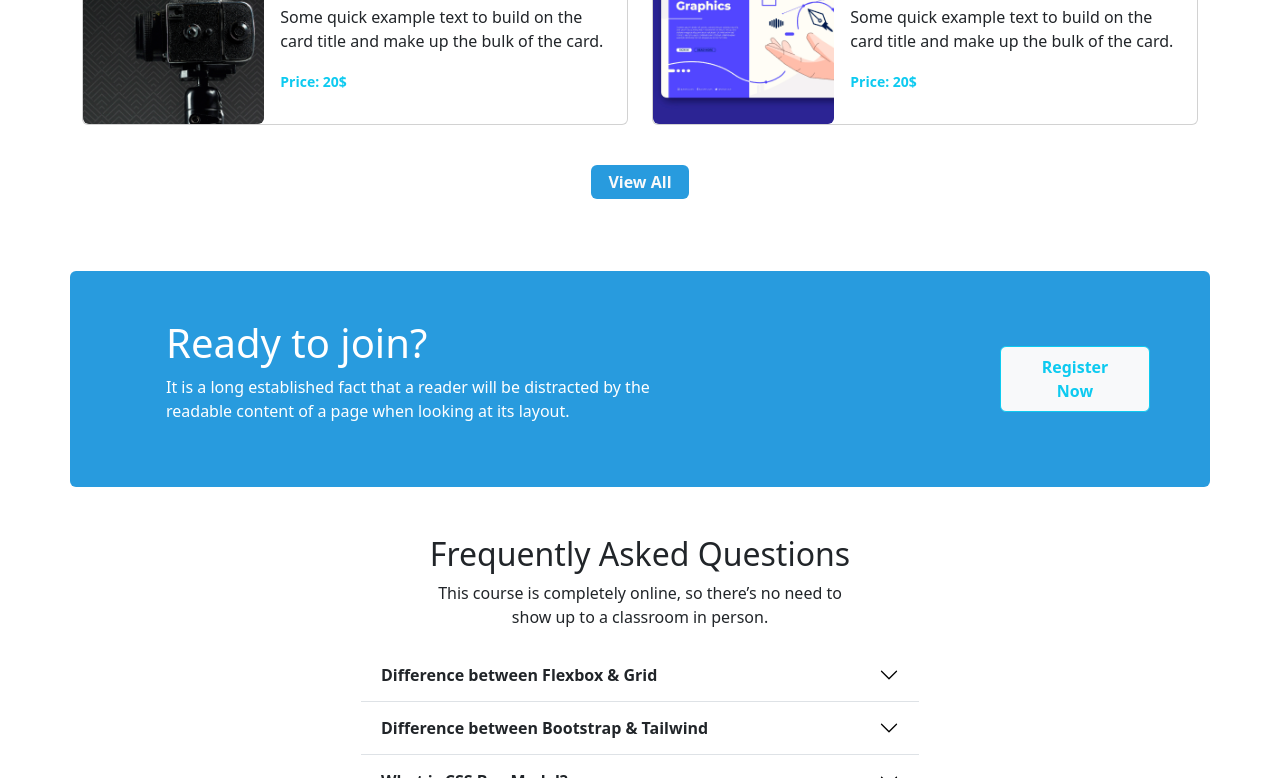
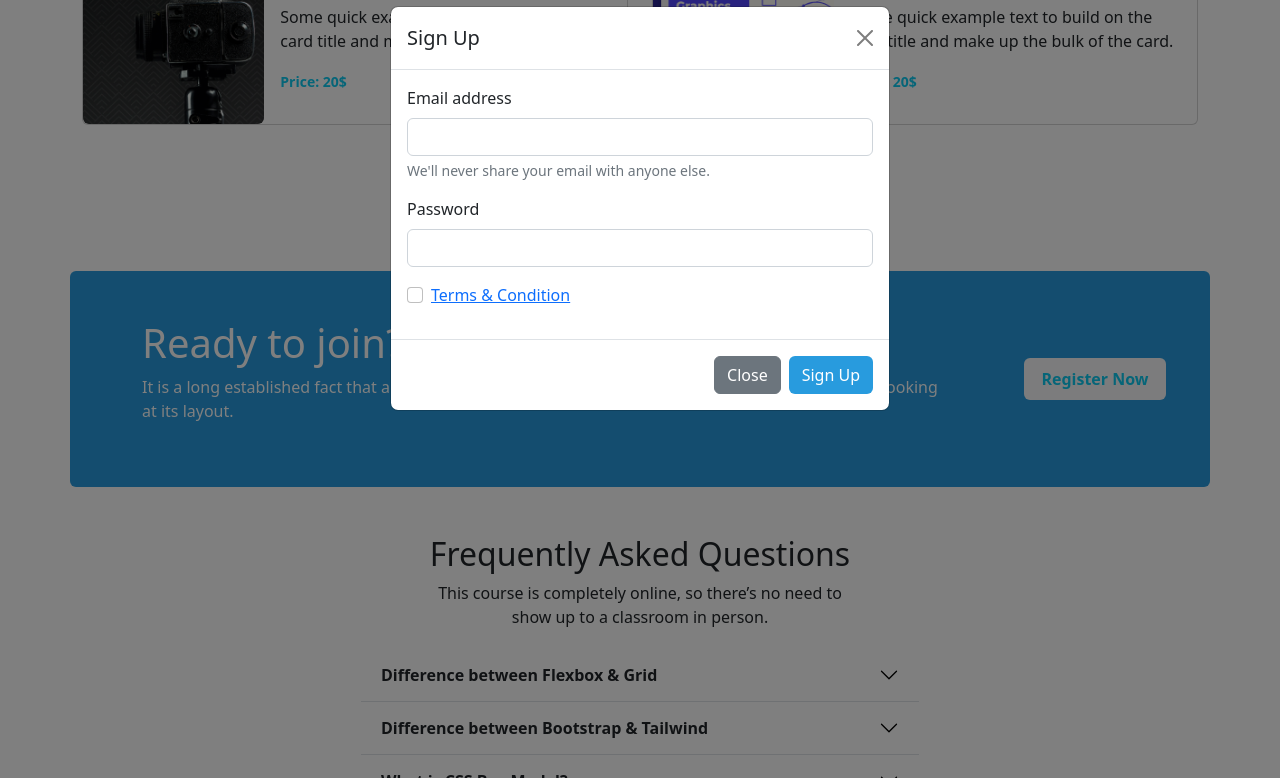
Before and after one commit to rftzmn/TechAcademy-Landing-Page-Bootstrap, a plain HTML site: page index.html in a window 1280 px wide. Both pictures are taken after a click on the button "Register Now". Shown: the part 1363-2141 px from the top of the page. Drawn offline with nearby package versions, Linux system fonts and the light colour scheme.

Commit message:
ready to join bug fixed & modall added in Ready to join section

```diff
--- a/index.html
+++ b/index.html
@@ -73,8 +73,10 @@
         <div class="carousel-item active">
           <img src="images/cover/cover-1.png" class="d-block w-100" alt="..."/ >
           <div class="carousel-caption">
-            <h2>Get Started Digital</h2>
-            <h2>Learning</h2>
+            <h2>
+              Get Started Digital
+              <span class="d-md-block">Learning</span>
+            </h2>
             <p>
               This text is quite long, and will be truncated once displayed.
             </p>
@@ -89,8 +91,10 @@
         <div class="carousel-item">
           <img src="images/cover/cover-2.jpg" class="d-block w-100" alt="..." />
           <div class="carousel-caption">
-            <h2>Get Started Digital</h2>
-            <h2>Learning</h2>
+            <h2>
+              Get Started Digital <span class="d-md-block">Learning</span>
+            </h2>
+
             <p>
               This text is quite long, and will be truncated once displayed.
             </p>
@@ -105,8 +109,10 @@
         <div class="carousel-item">
           <img src="images/cover/cover-3.jpg" class="d-block w-100" alt="..." />
           <div class="carousel-caption">
-            <h2>Get Started Digital</h2>
-            <h2>Learning</h2>
+            <h2>
+              Get Started Digital <span class="d-md-block">Learning</span>
+            </h2>
+
             <p>
               This text is quite long, and will be truncated once displayed.
             </p>
@@ -317,24 +323,102 @@
 
     <!-- Ready to join -->
     <div class="container my-5">
-      <div class="row button-color text-white px-5 py-5 rounded">
-        <div class="col-lg-10 col-md-12 ps-5 custom-responsive-center">
+      <div class="row button-color text-white px-4 py-5 rounded">
+        <div class="col-md-12 col-lg-10 custom-responsive-center px-5 mx-auto">
           <h1 class="text-md-right">Ready to join?</h1>
           <p>
             It is a long established fact that a reader will be distracted by
-            the
-            <span class="d-lg-block">
-              readable content of a page when looking at its layout.
-            </span>
+            the readable content of a page when looking at its layout.
+            <span class="d-sm-inline d-lg-block"> </span>
           </p>
         </div>
-        <div class="col-lg-2 d-flex align-items-center justify-content-center">
+        <div class="col-md-12 col-lg-2 text-center my-auto">
+          <!-- Button trigger modal -->
           <button
-            class="btn bg-light text-info fw-semibold px-4 py-2"
-            type="submit"
+            type="button"
+            class="btn bg-light text-info fw-semibold px-3 py-2"
+            data-bs-toggle="modal"
+            data-bs-target="#staticBackdrop"
           >
             Register Now
           </button>
+
+          <!-- Modal -->
+          <div
+            class="modal fade"
+            id="staticBackdrop"
+            data-bs-backdrop="static"
+            data-bs-keyboard="false"
+            tabindex="-1"
+            aria-labelledby="staticBackdropLabel"
+            aria-hidden="true"
+          >
+            <div class="modal-dialog">
+              <div class="modal-content">
+                <div class="modal-header">
+                  <h5 class="modal-title text-dark" id="staticBackdropLabel">
+                    Sign Up
+                  </h5>
+                  <button
+                    type="button"
+                    class="btn-close"
+                    data-bs-dismiss="modal"
+                    aria-label="Close"
+                  ></button>
+                </div>
+                <div class="modal-body">
+                  <form class="text-dark">
+                    <div class="mb-3 modal-level">
+                      <label for="exampleInputEmail1" class="form-label"
+                        >Email address</label
+                      >
+                      <input
+                        type="email"
+                        class="form-control"
+                        id="exampleInputEmail1"
+                        aria-describedby="emailHelp"
+                      />
+                      <div id="emailHelp" class="form-text modal-level">
+                        We'll never share your email with anyone else.
+                      </div>
+                    </div>
+                    <div class="mb-3 modal-level">
+                      <label for="exampleInputPassword1" class="form-label"
+                        >Password</label
+                      >
+                      <input
+                        type="password"
+                        class="form-control"
+                        id="exampleInputPassword1"
+                      />
+                    </div>
+                    <div class="mb-3 form-check modal-level">
+                      <input
+                        type="checkbox"
+                        class="form-check-input"
+                        id="exampleCheck1"
+                      />
+                      <label class="form-check-label" for="exampleCheck1"
+                        ><a href="#">Terms & Condition</a></label
+                      >
+                    </div>
+                  </form>
+                </div>
+                <div class="modal-footer">
+                  <button
+                    type="button"
+                    class="btn btn-secondary"
+                    data-bs-dismiss="modal"
+                  >
+                    Close
+                  </button>
+                  <button type="submit" class="btn button-color text-white">
+                    Sign Up
+                  </button>
+                </div>
+              </div>
+            </div>
+          </div>
         </div>
       </div>
     </div>
--- a/style.css
+++ b/style.css
@@ -14,3 +14,6 @@
 .accordion-body, .accordion-body p{
     text-align: justify;
 }
+.modal-level{
+    text-align: left !important;
+}
```
